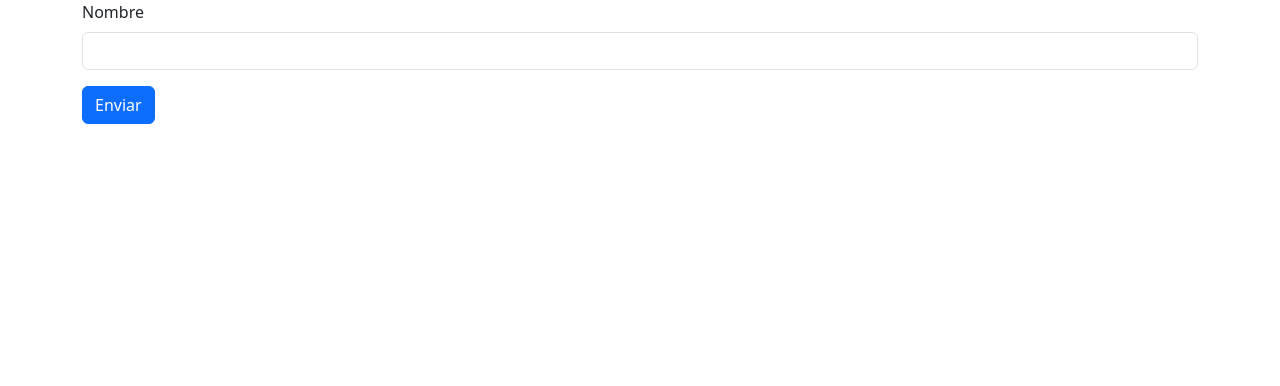
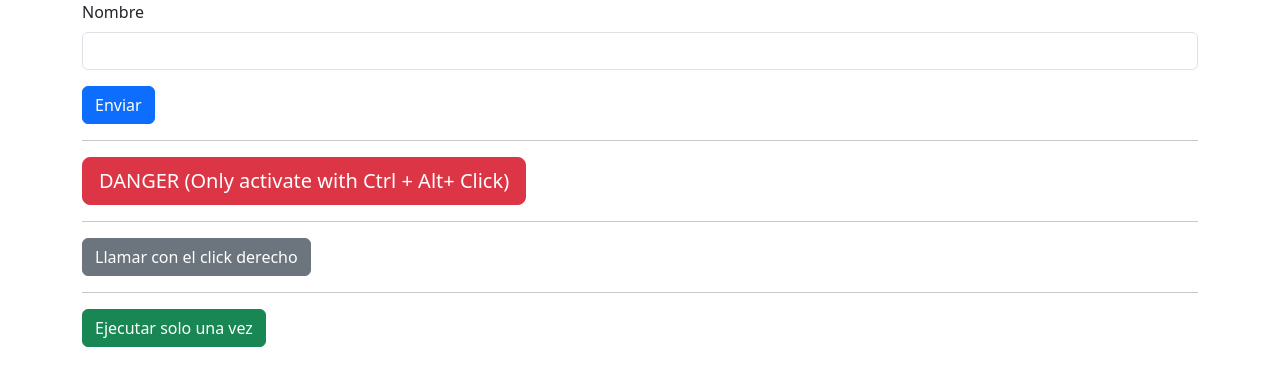
Before and after one commit to FavoMeister/Vue1, a Vue app: page / in a window 1280 px wide. Shown: the top 386 px of the page. Built offline with nearby package versions, Linux system fonts and the light colour scheme.

Commit message:
Modifiers, exact and of the mouse

```diff
--- a/src/components/Eventos.vue
+++ b/src/components/Eventos.vue
@@ -16,6 +16,16 @@ function cambiarNombre(event:KeyboardEvent){
   console.log('Tecla Presionada', tecla.key);
 
 }
+function dangerousFunctions(){
+  console.error("Calling dangerous function");
+}
+
+function functionClickDerecho(){
+  console.info('Function called with the mouse right click');
+}
+
+const functionEjecutadaUnaVez = () => console.log('Una vez');
+
 
 </script>
 
@@ -28,13 +38,22 @@ function cambiarNombre(event:KeyboardEvent){
     <h2>Name: {{ user.nombre }}</h2>
   </div> -->
   <div class="container">
-   <!-- <form action="" @submit.prevent.stop="guardar"> -->
-   <form @submit="guardar">
+   <form action="" @submit.prevent.stop="guardar">
+   <!-- <form @submit="guardar"> -->
     <div class="mb-3">
       <label for="nombre" class="form-label">Nombre</label>
-      <input type="text" name="nombre" id="" class="form-control" @keydown.enter.prevent="cambiarNombre($event)">
+      <!-- <input type="text" name="nombre" id="" class="form-control" @keydown.enter.prevent="cambiarNombre($event)"> -->
+      <input type="text" name="nombre" id="" class="form-control" @keydown.enter="cambiarNombre($event)">
     </div>
-    <button class="btn btn-primary">Enviar</button>
+    <button class="btn btn-primary" type="submit">Enviar</button>
+    <hr>
+    <button class="btn btn-danger btn-lg" @click.ctrl.alt.exact.prevent="dangerousFunctions" type="button">
+      DANGER (Only activate with Ctrl + Alt+ Click)
+    </button>
+    <hr>
+    <button class="btn btn-secondary" type="button" @click.right.prevent.stop="functionClickDerecho">Llamar con el click derecho</button>
+    <hr>
+    <button class="btn btn-success" type="button" @click.once="functionEjecutadaUnaVez">Ejecutar solo una vez</button>
    </form>
   </div>
 </template>
```
